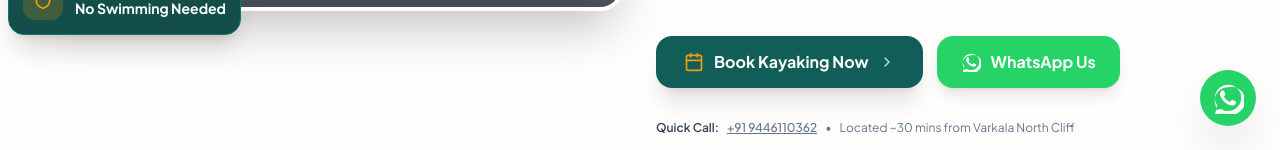
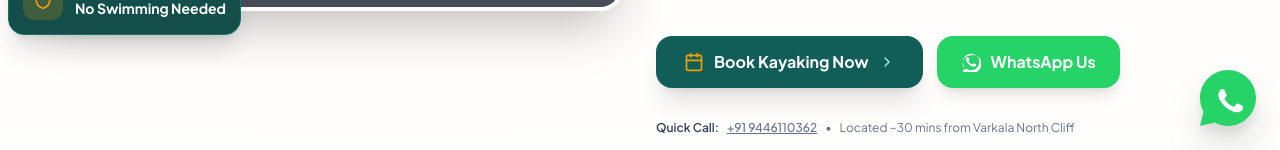
Before and after one commit to IsacSmile/nomadoo-varkala, a React (Vite) app: page / in a window 1280 px wide. Shown: the part 650-800 px from the top of the page. Built offline with nearby package versions, Linux system fonts and the light colour scheme; grey boxes are pictures that could not be loaded; the HTML template or start-up script is replaced by a standard one.

Commit message:
Refine floating WhatsApp icon to dual-layer high-precision vector badge

```diff
--- a/src/components/FloatingWhatsapp.tsx
+++ b/src/components/FloatingWhatsapp.tsx
@@ -16,13 +16,13 @@ export const FloatingWhatsapp: React.FC = () => {
         href={`https://wa.me/${WHATSAPP_NUMBER}?text=Hi%20Nomadoo%20Varkala!%20I%20want%20to%20inquire%20about%20Mangrove%20Kayaking%20and%20boating%20tours.`}
         target="_blank"
         rel="noopener noreferrer"
-        className="relative w-14 h-14 rounded-full bg-[#25D366] hover:bg-[#20bd5a] text-white flex items-center justify-center shadow-2xl transition-transform transform group-hover:scale-110 active:scale-95"
+        className="relative w-14 h-14 rounded-full flex items-center justify-center transition-transform transform group-hover:scale-110 active:scale-95 shadow-2xl"
         aria-label="Chat on WhatsApp"
       >
         {/* Pulsing Ring */}
         <span className="absolute inset-0 rounded-full bg-[#25D366] opacity-75 animate-ping -z-10" />
 
-        <WhatsappIcon className="w-8 h-8 fill-white" />
+        <WhatsappIcon className="w-14 h-14 drop-shadow-xl" showBackground={true} />
       </a>
 
     </div>
--- a/src/components/WhatsappIcon.tsx
+++ b/src/components/WhatsappIcon.tsx
@@ -2,15 +2,39 @@ import React from 'react';
 
 interface WhatsappIconProps {
   className?: string;
+  showBackground?: boolean;
 }
 
-export const WhatsappIcon: React.FC<WhatsappIconProps> = ({ className = "w-6 h-6" }) => {
+export const WhatsappIcon: React.FC<WhatsappIconProps> = ({ className = "w-6 h-6", showBackground = false }) => {
+  if (showBackground) {
+    return (
+      <svg
+        className={className}
+        viewBox="0 0 32 32"
+        fill="none"
+        xmlns="http://www.w3.org/2000/svg"
+        shapeRendering="geometricPrecision"
+        aria-hidden="true"
+      >
+        <path
+          fill="#25D366"
+          d="M16 0C7.163 0 0 7.163 0 16c0 2.825.733 5.48 2.016 7.787L0 32l8.423-2.008A15.93 15.93 0 0 0 16 32c8.837 0 16-7.163 16-16S24.837 0 16 0z"
+        />
+        <path
+          fill="#FFFFFF"
+          d="M23.95 20.35c-.35-.18-2.07-1.02-2.39-1.14-.32-.12-.55-.18-.79.18-.23.35-.9 1.14-1.1 1.37-.2.23-.41.26-.76.09-.35-.18-1.48-.55-2.81-1.74-1.04-.93-1.74-2.07-1.95-2.42-.2-.35-.02-.54.15-.71.16-.16.35-.41.53-.62.18-.2.23-.35.35-.58.12-.23.06-.44-.03-.62-.09-.18-.79-1.9-1.08-2.6-.28-.68-.57-.59-.79-.6l-.67-.01c-.23 0-.61.09-.93.44-.32.35-1.23 1.2-1.23 2.93s1.26 3.4 1.43 3.63c.18.23 2.47 3.77 5.99 5.29.84.36 1.49.58 2 .73.84.27 1.6.23 2.2.14.67-.1 2.07-.85 2.36-1.67.29-.82.29-1.52.2-1.67-.08-.14-.31-.23-.66-.41z"
+        />
+      </svg>
+    );
+  }
+
   return (
     <svg
       className={className}
       viewBox="0 0 24 24"
       fill="currentColor"
       xmlns="http://www.w3.org/2000/svg"
+      shapeRendering="geometricPrecision"
       aria-hidden="true"
     >
       <path d="M17.472 14.382c-.297-.149-1.758-.867-2.03-.967-.273-.099-.471-.148-.67.15-.197.297-.767.966-.94 1.164-.173.199-.347.223-.644.075-.297-.15-1.255-.463-2.39-1.475-.883-.788-1.48-1.761-1.653-2.059-.173-.297-.018-.458.13-.606.134-.133.298-.347.446-.521.151-.172.2-.296.3-.495.099-.198.05-.372-.025-.521-.075-.148-.669-1.611-.916-2.206-.242-.579-.487-.501-.669-.51l-.57-.01c-.198 0-.52.074-.792.372s-1.04 1.016-1.04 2.479 1.065 2.876 1.213 3.074c.149.198 2.095 3.2 5.076 4.487.709.306 1.263.489 1.694.626.712.226 1.36.194 1.872.118.571-.085 1.758-.719 2.006-1.413.248-.695.248-1.29.173-1.414-.074-.124-.272-.198-.57-.347m-5.421 7.403h-.004a9.87 9.87 0 01-5.031-1.378l-.361-.214-3.741.982.998-3.648-.235-.374a9.86 9.86 0 01-1.51-5.26c.001-5.45 4.436-9.884 9.888-9.884 2.64 0 5.122 1.03 6.988 2.898a9.825 9.825 0 012.893 6.99c-.002 5.45-4.437 9.888-9.885 9.888m0-17.884C6.543 3.901 2.08 8.364 2.08 13.824c0 1.954.508 3.861 1.472 5.541l-1.562 5.706 5.839-1.532a11.9 11.9 0 005.688 1.448h.005c6.361 0 11.536-5.176 11.538-11.537A11.83 11.83 0 0021.56 6.467C19.7 4.604 17.217 3.578 14.57 3.578z" />
```
Also changed, not shown: 1 other file (tests, documents, lock files or other folders).
